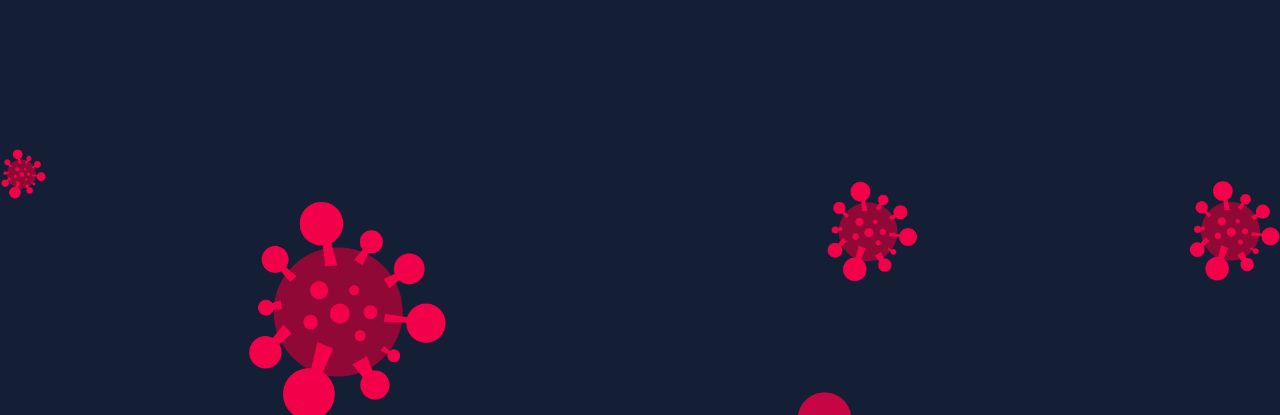
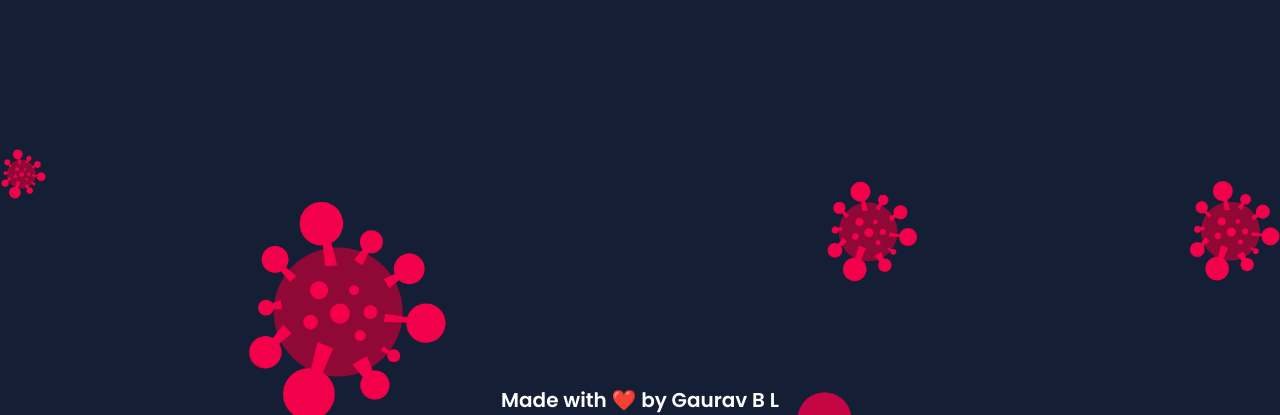
Before and after one commit to Gaurav-bl/track.19, a plain HTML site: page index.html in a window 1280 px wide. Shown: the part 385-800 px from the top of the page. Drawn offline with Linux system fonts and the light colour scheme; no server answers.

Commit message:
footer and link update

```diff
--- a/index.css
+++ b/index.css
@@ -32,6 +32,7 @@ body {
 
 a{
     text-decoration: none;
+    color: #FFFFFF;
 }
 
 .title{
@@ -161,6 +162,15 @@ textarea:focus, input:focus{
     color: #F20049;
 }
 
+.footer{
+    display: flex;
+    flex-direction: column;
+    justify-content: center;
+    align-items: center;
+    font-family: 'Poppins', sans-serif;
+    font-size: 20px;
+}
+
 @media only screen and (max-width:1440px) {
     .searchbar{
         width: 300px;
--- a/index.html
+++ b/index.html
@@ -11,7 +11,7 @@
         <a href="index.html"><div class="title">track.19</div></a>
         <div class="logotext">
         <!-- <div class="logogit"></div> -->
-        <a href="https://github.com/Gaurav-bl">
+        <a href="https://github.com/Gaurav-bl/track.19">
             <div class="github-btn" >
                 <img class="logogit" src = "Github.svg" alt="Github logo SVG"/>
                 Github
@@ -54,6 +54,8 @@
         </div>
     </div>
 
+    <div class="footer"><a href="https://github.com/Gaurav-bl/track.19">Made with ❤️ by Gaurav B L</a></div>
+
 
     <script src="script.js"></script>
 
```
